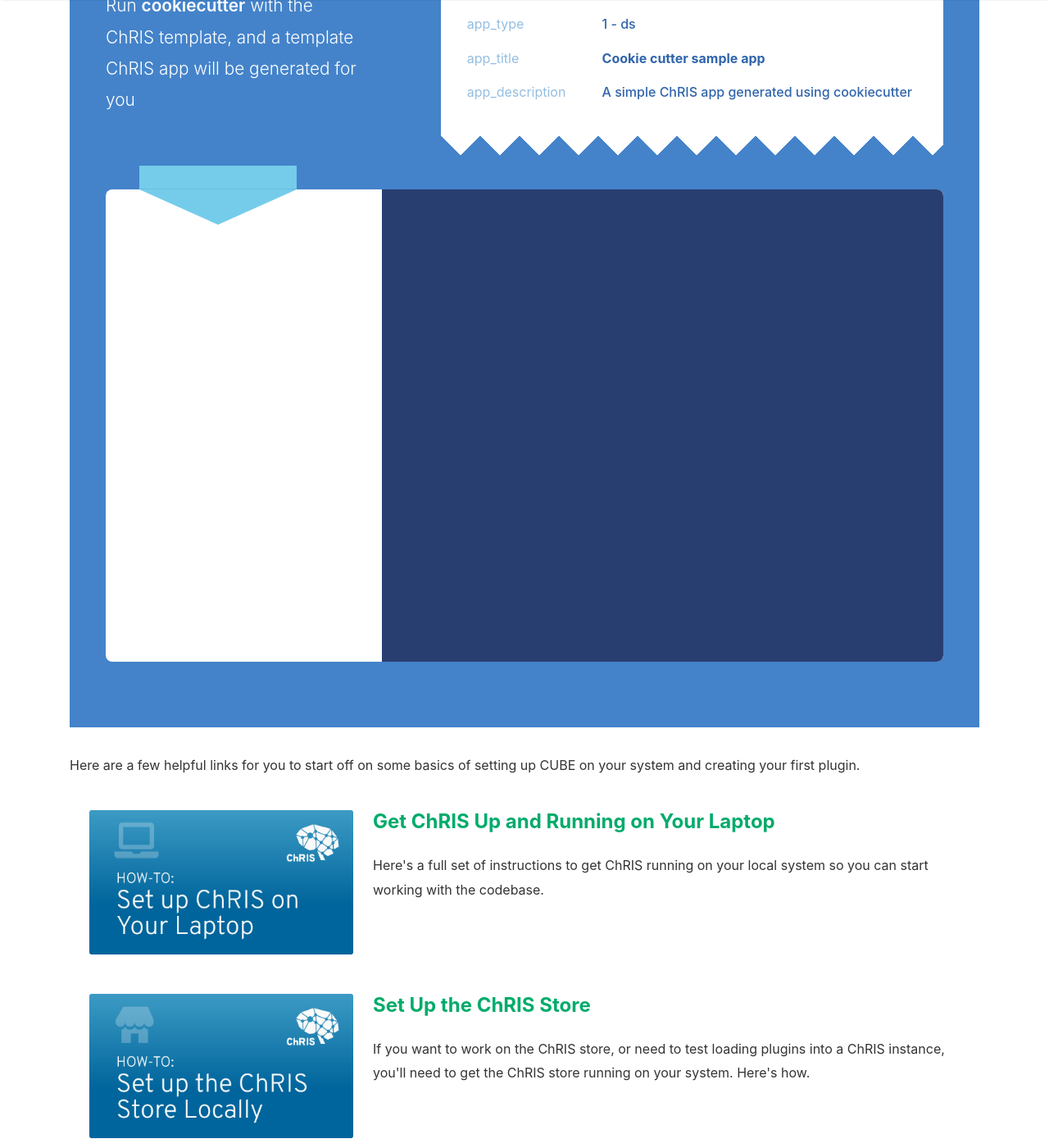
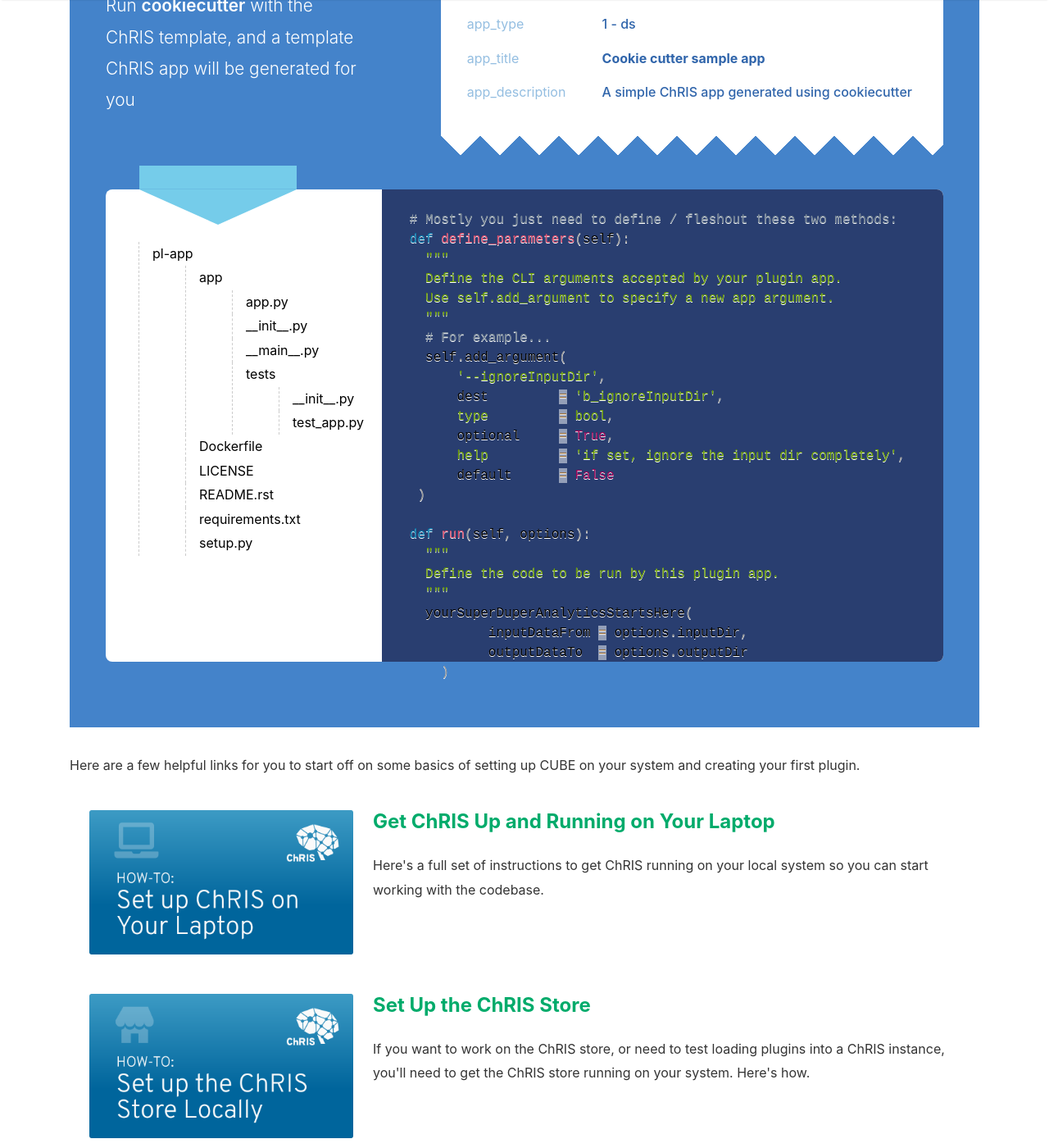
Before and after one commit to FNNDSC/website-old, a Jekyll site: the page built from _pages/for-devs.md, in a window 1280 px wide and 1400 px high, scrolled down 528 px. Shown: the whole window at 82% size. Built offline with Jekyll 4.4.1, drawn with Linux system fonts in a browser that asks for light colours; nearby versions of some CDN libraries; some web fonts are replaced; a style sheet for code colours, icons or effects is not loaded.

Commit message:
filling in and styling code editor on dev jumbo

```diff
--- a/_pages/for-devs.md
+++ b/_pages/for-devs.md
@@ -35,8 +35,59 @@
   <div class="editor">
     <div class="top-arrow"></div>
     <aside class="nav">
+		<ul>
+		  <li>pl-app
+		  <ul>
+			  <li>app
+		        <ul>
+		          <li>app.py</li>
+		          <li>__init__.py</li>
+		          <li>__main__.py</li>
+		          <li>tests
+		            <ul>
+					  <li>__init__.py</li>
+					  <li>test_app.py</li>
+		            </ul>
+		          </li>
+		        </ul>
+		    </li>
+		    <li>Dockerfile</li>
+		    <li>LICENSE</li>
+		    <li>README.rst</li>
+		    <li>requirements.txt</li>
+		    <li>setup.py</li>
+		    </ul>
+		  </li>
+		</ul>
     </aside>
-    <main class="main-editor"></main>
+    <main class="main-editor">
+<code class=" language-python">
+<span class="token comment" spellcheck="true"># Mostly you just need to define / fleshout these two methods:</span>
+<span class="token keyword">def</span> <span class="token function">define_parameters</span><span class="token punctuation">(</span>self<span class="token punctuation">)</span><span class="token punctuation">:</span>
+  <span class="token triple-quoted-string string">"""
+  Define the CLI arguments accepted by your plugin app.
+  Use self.add_argument to specify a new app argument.
+  """</span>
+  <span class="token comment" spellcheck="true"># For example...</span>
+  self<span class="token punctuation">.</span>add_argument<span class="token punctuation">(</span>
+      <span class="token string">'--ignoreInputDir'</span><span class="token punctuation">,</span>
+      dest         <span class="token operator">=</span> <span class="token string">'b_ignoreInputDir'</span><span class="token punctuation">,</span>
+      type         <span class="token operator">=</span> bool<span class="token punctuation">,</span>
+      optional     <span class="token operator">=</span> <span class="token boolean">True</span><span class="token punctuation">,</span>
+      help         <span class="token operator">=</span> <span class="token string">'if set, ignore the input dir completely'</span><span class="token punctuation">,</span>
+      default      <span class="token operator">=</span> <span class="token boolean">False</span>
+ <span class="token punctuation">)</span>
+
+<span class="token keyword">def</span> <span class="token function">run</span><span class="token punctuation">(</span>self<span class="token punctuation">,</span> options<span class="token punctuation">)</span><span class="token punctuation">:</span>
+  <span class="token triple-quoted-string string">"""
+  Define the code to be run by this plugin app.
+  """</span>
+  yourSuperDuperAnalyticsStartsHere<span class="token punctuation">(</span>
+          inputDataFrom <span class="token operator">=</span> options<span class="token punctuation">.</span>inputDir<span class="token punctuation">,</span>
+          outputDataTo  <span class="token operator">=</span> options<span class="token punctuation">.</span>outputDir
+    <span class="token punctuation">)</span>
+              </code>
+    </main>
   </div>
 </div>
 
--- a/assets/css/for-devs.css
+++ b/assets/css/for-devs.css
@@ -102,10 +102,23 @@
     background-size: cover; }
   .editor aside.nav {
     height: 100%;
-    flex-basis: 33%; }
+    flex-basis: 33%;
+    padding-top: 4rem; }
+    .editor aside.nav ul {
+      color: black;
+      list-style-type: none; }
+    .editor aside.nav li {
+      border-left: 1px dashed #ccc;
+      padding-left: 1rem; }
   .editor main.main-editor {
     flex-grow: 1;
     border-radius: 0.5rem;
     border-top-left-radius: 0;
     border-bottom-left-radius: 0;
     background-color: #293e70; }
+    .editor main.main-editor code {
+      font-family: monospace;
+      white-space: pre;
+      display: block;
+      margin-left: 2rem !important;
+      background: none !important; }
--- a/assets/css/for-devs.scss
+++ b/assets/css/for-devs.scss
@@ -147,6 +147,17 @@
   aside.nav {
     height: 100%;
     flex-basis: 33%;
+    padding-top: 4rem;
+
+    ul {
+      color: black;
+      list-style-type: none;
+    }
+
+    li {
+      border-left: 1px dashed #ccc;
+      padding-left: 1rem;
+    }
   }
 
   main.main-editor {
@@ -160,5 +171,13 @@
       $saturation: -9%,
       $lightness: -23%
     );
+
+    code {
+    font-family: monospace;
+    white-space: pre;
+    display: block;
+    margin-left: 2rem !important;
+    background: none !important;
+    }
   }
 }
```
